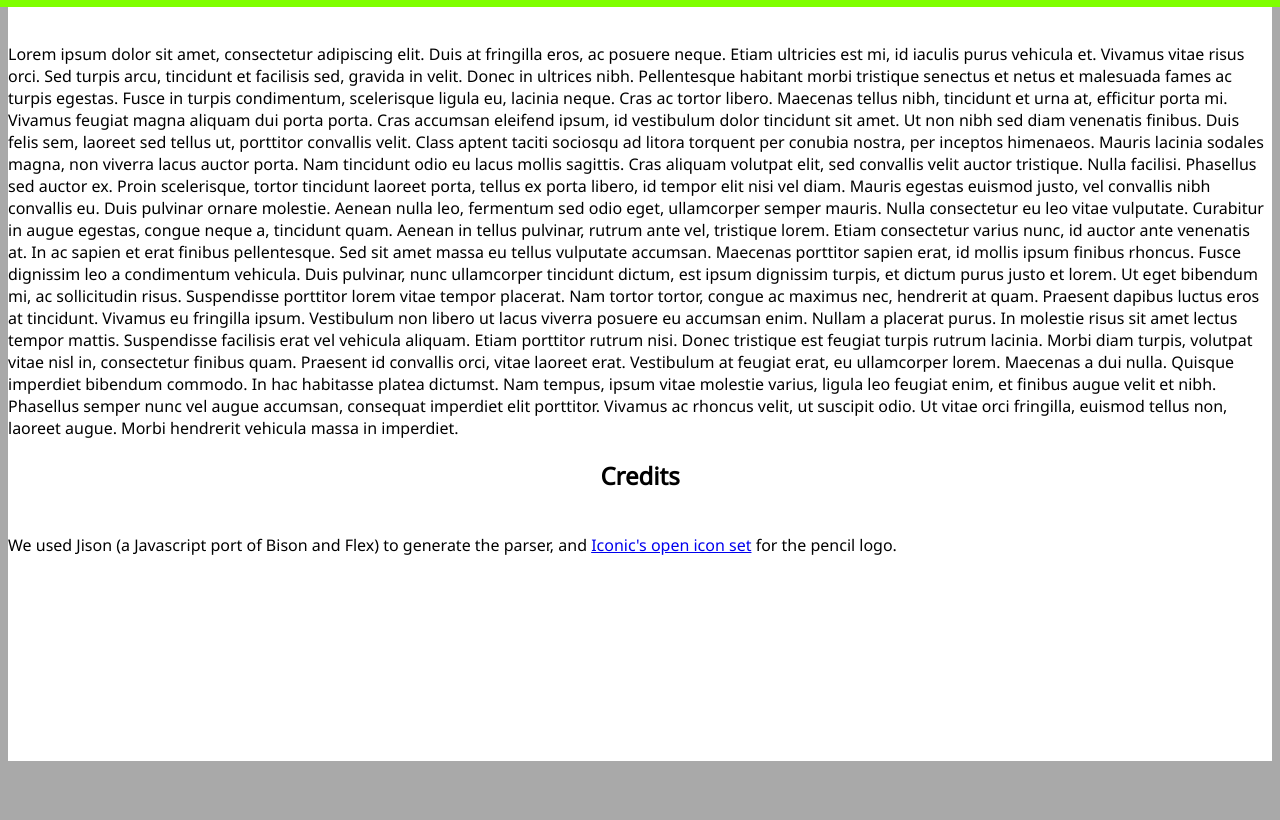
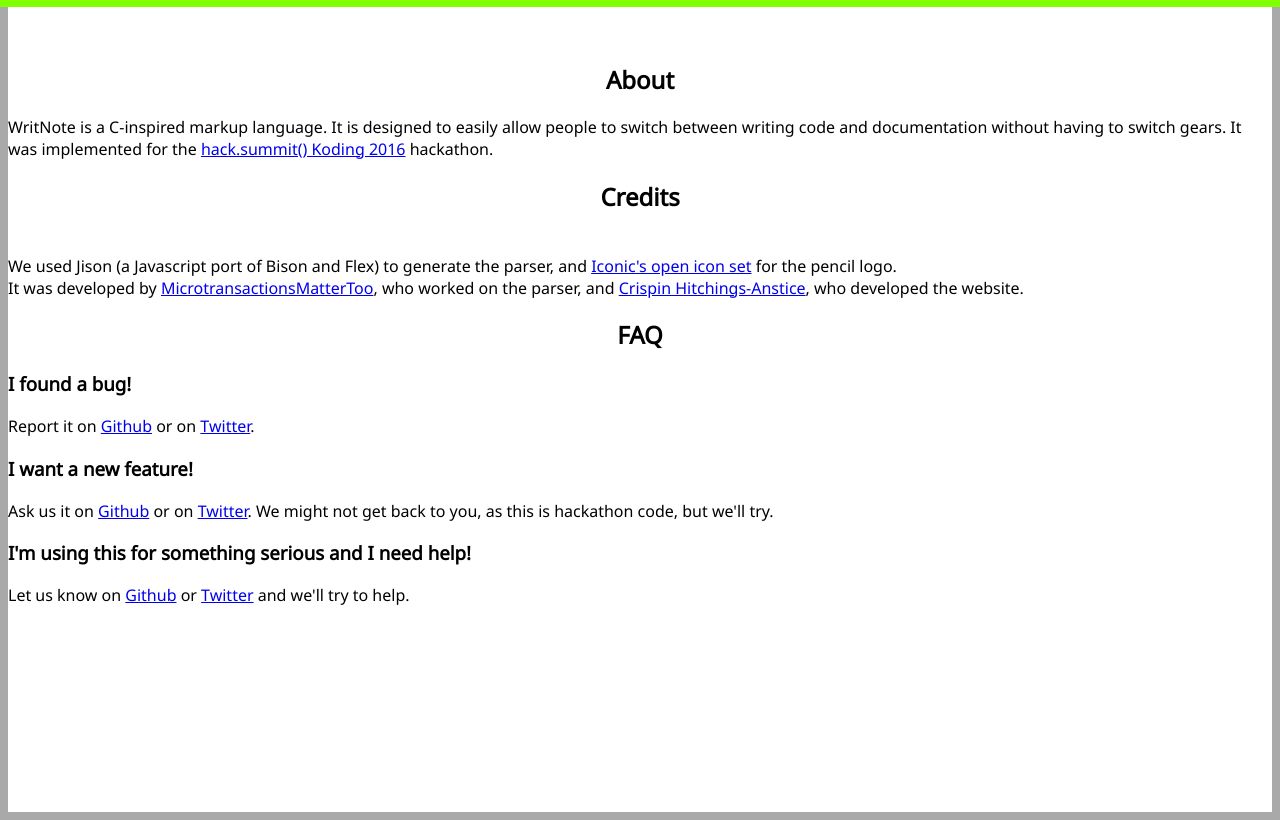
Before and after one commit to Wet-Ferret/WritNote, a plain HTML site: page about.html in a window 1280 px wide. Shown: the part 41-861 px from the top of the page. Before the commit the page ends 810 px from the top, so only its background shows below. Drawn offline with Linux system fonts and the light colour scheme.

Commit message:
No more Lorem Ipsum.

```diff
--- a/about.html
+++ b/about.html
@@ -10,21 +10,23 @@
 <body>
 <div id="header"><p><img src="logo.png" /> <a href="index.html"><b>WritNote</b></a> - <a href="/about.html">About</a> </p></div>
 <div id="text_content">
-    <p><br>Lorem ipsum dolor sit amet, consectetur adipiscing elit. Duis at fringilla eros, ac posuere neque. Etiam ultricies est mi, id iaculis purus vehicula et. Vivamus vitae risus orci. Sed turpis arcu, tincidunt et facilisis sed, gravida in velit. Donec in ultrices nibh. Pellentesque habitant morbi tristique senectus et netus et malesuada fames ac turpis egestas. Fusce in turpis condimentum, scelerisque ligula eu, lacinia neque. Cras ac tortor libero.
-
-        Maecenas tellus nibh, tincidunt et urna at, efficitur porta mi. Vivamus feugiat magna aliquam dui porta porta. Cras accumsan eleifend ipsum, id vestibulum dolor tincidunt sit amet. Ut non nibh sed diam venenatis finibus. Duis felis sem, laoreet sed tellus ut, porttitor convallis velit. Class aptent taciti sociosqu ad litora torquent per conubia nostra, per inceptos himenaeos. Mauris lacinia sodales magna, non viverra lacus auctor porta. Nam tincidunt odio eu lacus mollis sagittis. Cras aliquam volutpat elit, sed convallis velit auctor tristique. Nulla facilisi. Phasellus sed auctor ex. Proin scelerisque, tortor tincidunt laoreet porta, tellus ex porta libero, id tempor elit nisi vel diam. Mauris egestas euismod justo, vel convallis nibh convallis eu.
-
-        Duis pulvinar ornare molestie. Aenean nulla leo, fermentum sed odio eget, ullamcorper semper mauris. Nulla consectetur eu leo vitae vulputate. Curabitur in augue egestas, congue neque a, tincidunt quam. Aenean in tellus pulvinar, rutrum ante vel, tristique lorem. Etiam consectetur varius nunc, id auctor ante venenatis at. In ac sapien et erat finibus pellentesque. Sed sit amet massa eu tellus vulputate accumsan. Maecenas porttitor sapien erat, id mollis ipsum finibus rhoncus. Fusce dignissim leo a condimentum vehicula.
-
-        Duis pulvinar, nunc ullamcorper tincidunt dictum, est ipsum dignissim turpis, et dictum purus justo et lorem. Ut eget bibendum mi, ac sollicitudin risus. Suspendisse porttitor lorem vitae tempor placerat. Nam tortor tortor, congue ac maximus nec, hendrerit at quam. Praesent dapibus luctus eros at tincidunt. Vivamus eu fringilla ipsum. Vestibulum non libero ut lacus viverra posuere eu accumsan enim. Nullam a placerat purus.
-
-        In molestie risus sit amet lectus tempor mattis. Suspendisse facilisis erat vel vehicula aliquam. Etiam porttitor rutrum nisi. Donec tristique est feugiat turpis rutrum lacinia. Morbi diam turpis, volutpat vitae nisl in, consectetur finibus quam. Praesent id convallis orci, vitae laoreet erat. Vestibulum at feugiat erat, eu ullamcorper lorem. Maecenas a dui nulla. Quisque imperdiet bibendum commodo. In hac habitasse platea dictumst. Nam tempus, ipsum vitae molestie varius, ligula leo feugiat enim, et finibus augue velit et nibh. Phasellus semper nunc vel augue accumsan, consequat imperdiet elit porttitor. Vivamus ac rhoncus velit, ut suscipit odio. Ut vitae orci fringilla, euismod tellus non, laoreet augue. Morbi hendrerit vehicula massa in imperdiet.
-
+    <p><br>
+        <h2>About</h2>
+        WritNote is a C-inspired markup language. It is designed to easily allow people to switch between writing code and documentation without having to switch gears. It was implemented for the <a href="http://koding.com/hackathon">hack.summit() Koding 2016</a> hackathon.
 
         <br>
         <h2>Credits</h2><br>
-        We used Jison (a Javascript port of Bison and Flex) to generate the parser, and <a href="https://useiconic.com/open/">Iconic's open icon set</a> for the pencil logo.
+        We used Jison (a Javascript port of Bison and Flex) to generate the parser, and <a href="https://useiconic.com/open/">Iconic's open icon set</a> for the pencil logo.<br>
+        It was developed by <a href="https://github.com/MicroTransactionsMatterToo">MicrotransactionsMatterToo</a>, who worked on the parser, and <a href="https://github.com/dvlpstrcrispin">Crispin Hitchings-Anstice</a>, who developed the website.
+        <h2>FAQ</h2>
+        <h3>I found a bug!</h3>
+        Report it on <a href="https://github.com/Wet-Ferret/WritNote/issues">Github</a> or on <a href="https://twitter.com/dvlpstrCrispin">Twitter</a>.
+        <h3>I want a new feature!</h3>
+        Ask us it on <a href="https://github.com/Wet-Ferret/WritNote/issues">Github</a> or on <a href="https://twitter.com/dvlpstrCrispin">Twitter</a>. We might not get back to you, as this is hackathon code, but we'll try.
+    <h3>I'm using this for something serious and I need help!</h3>
+    Let us know on <a href="https://github.com/Wet-Ferret/WritNote/issues">Github</a> or <a href="https://twitter.com/dvlpstrCrispin">Twitter</a> and we'll try to help.
     </p>
+
 </div>
 </div>
 </body>
```
